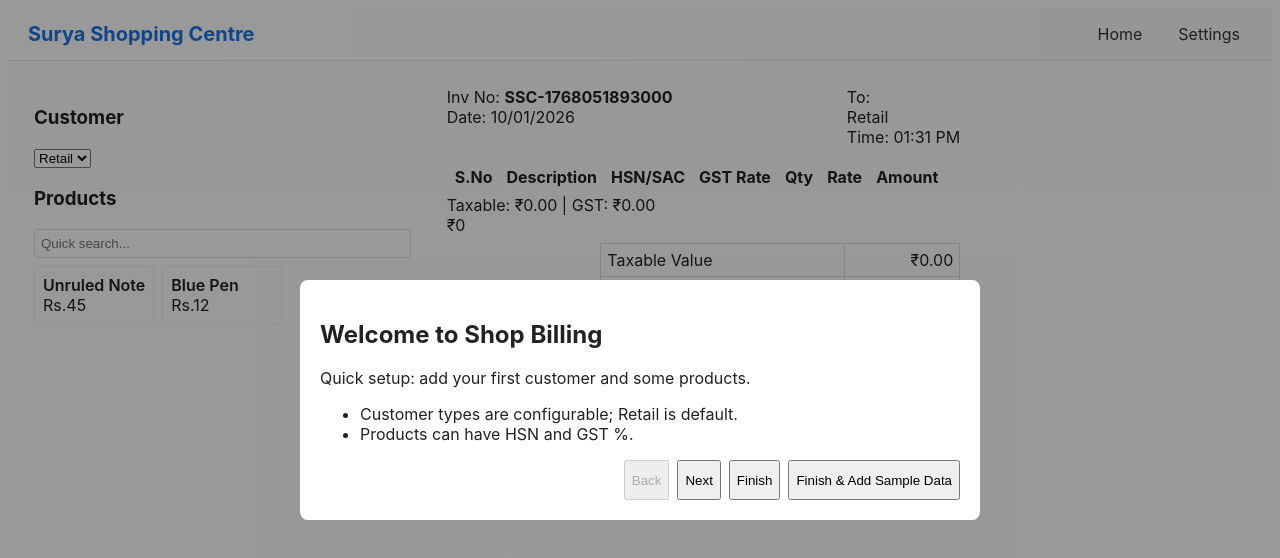
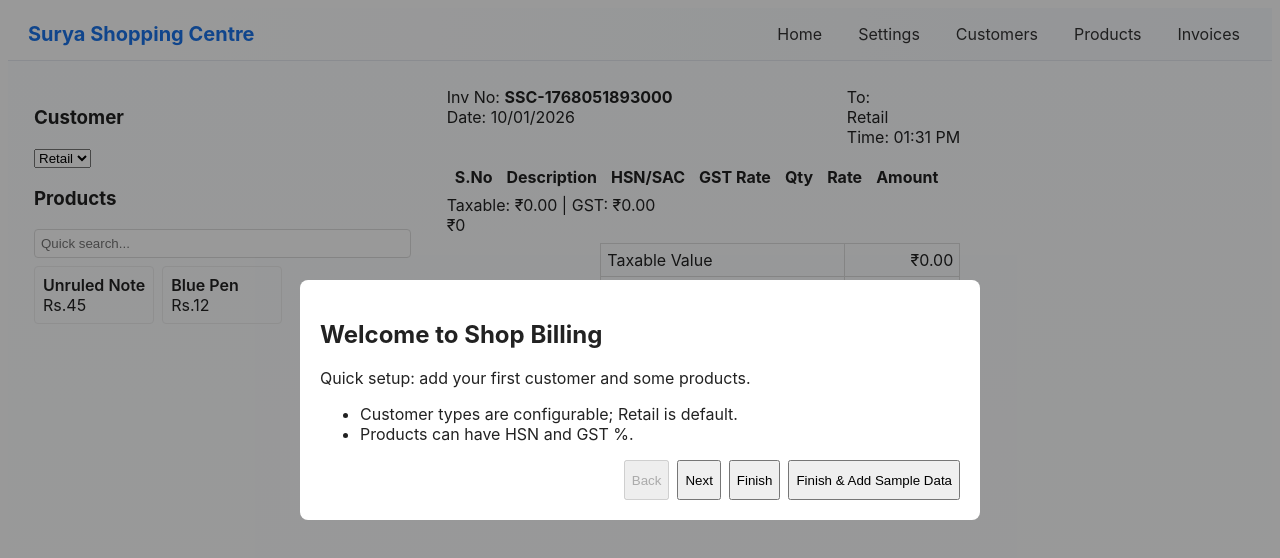
Before and after one commit to navin-ae/SSC-Invoice, an Angular app: page / in a window 1280 px wide. Shown: the top 558 px of the page. Built offline with nearby package versions, Linux system fonts and the light colour scheme.

Commit message:
feat: add navigation links for customers, products, and invoices

```diff
--- a/src/app/app.html
+++ b/src/app/app.html
@@ -4,6 +4,10 @@
 		<nav class="main-nav">
 			<a routerLink="/">Home</a>
 			<a routerLink="/config">Settings</a>
+			<a routerLink="/customers">Customers</a>
+			<a routerLink="/products">Products</a>
+			<a routerLink="/invoices">Invoices</a>
+
 		</nav>
 	</header>
 
```
